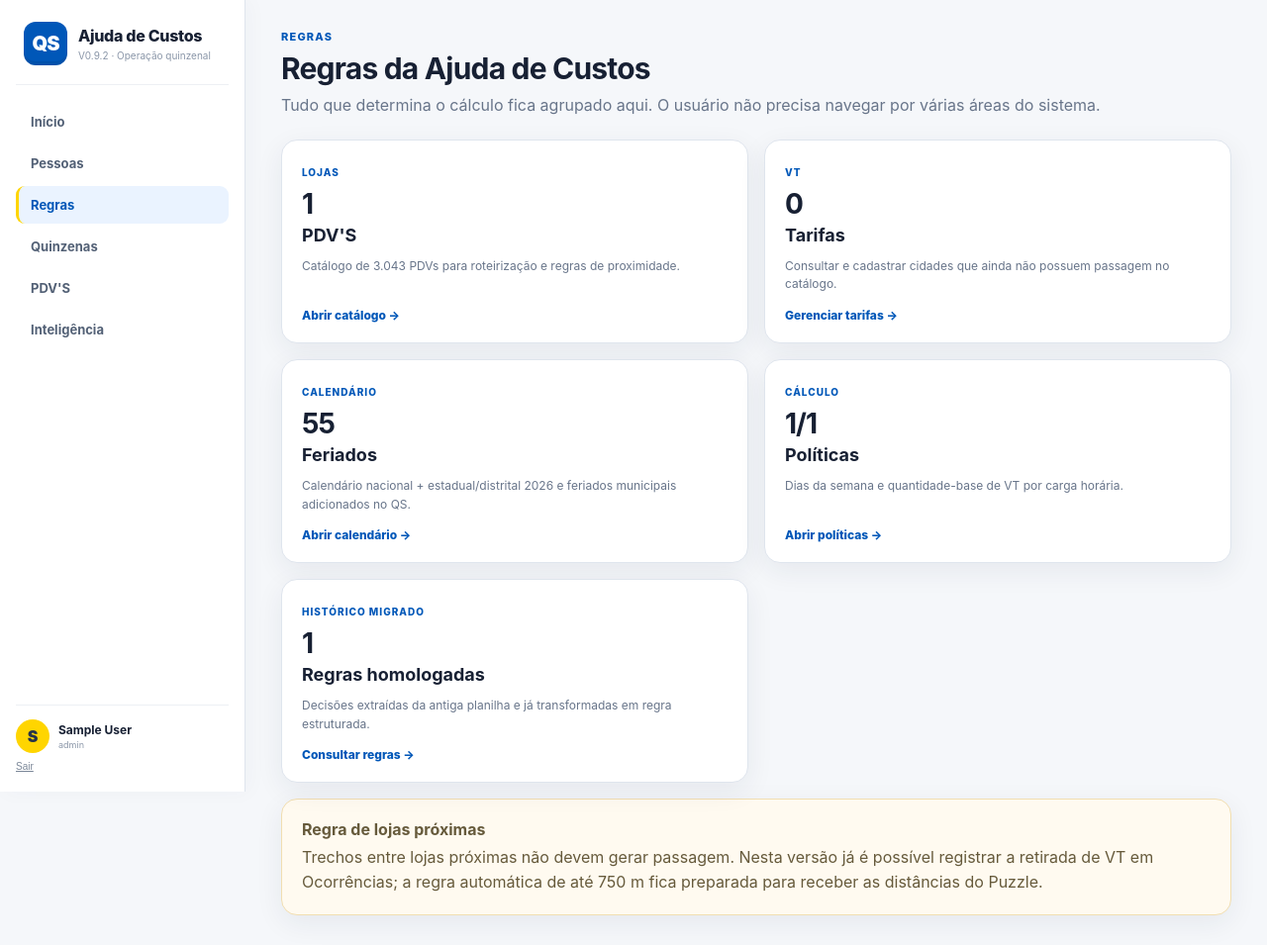
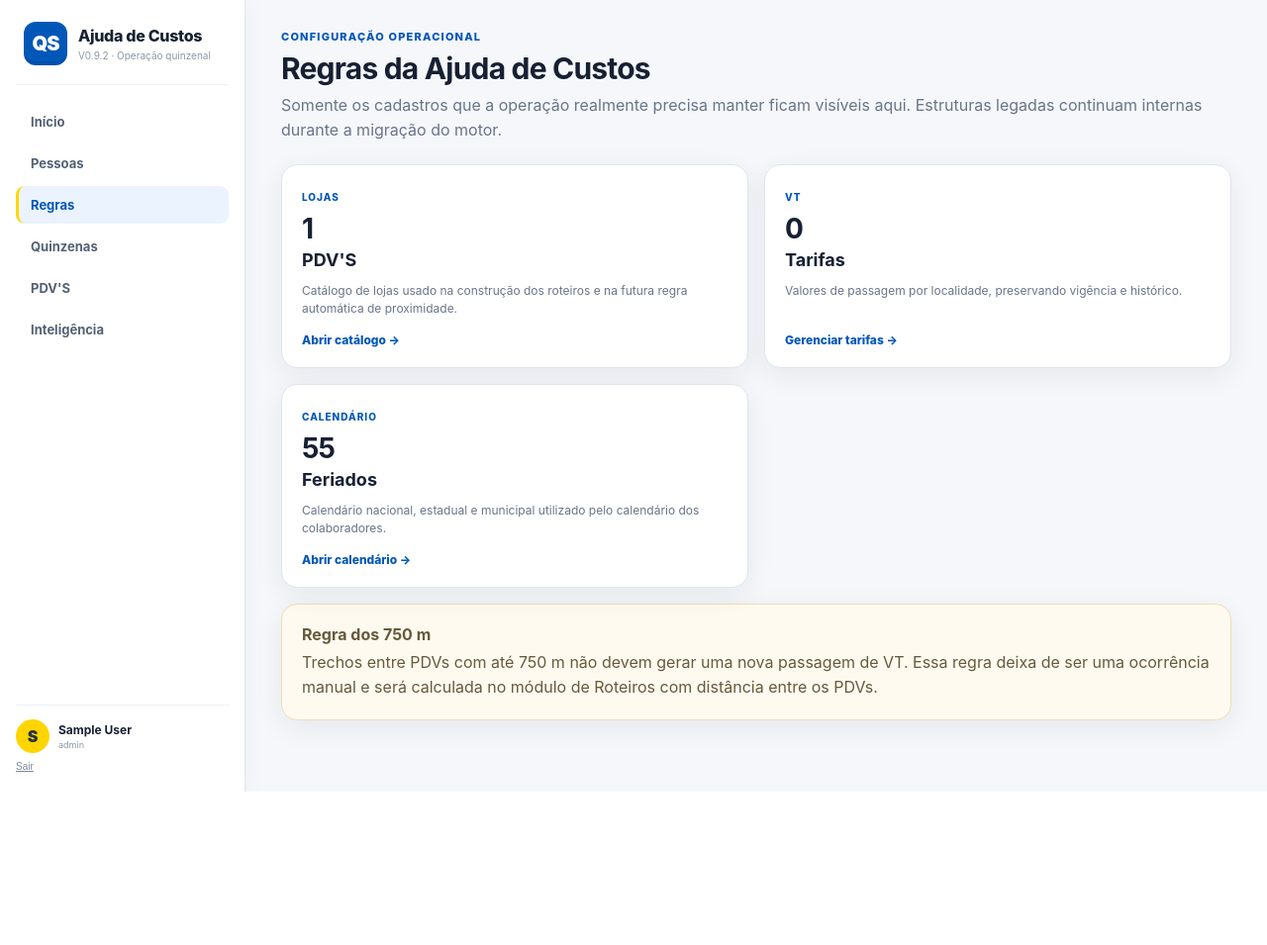
Before and after one commit to anthohhz/qs-ajuda-custos, a FastAPI app: page /regras-operacionais in a window 1280 px wide. Shown: the whole page at 99% size. After the commit the page ends 800 px from the top, so only its background shows below. Run offline with FastAPI, Linux system fonts and the light colour scheme; the visitor is signed in with stand-in values (Sample User, id 1); tables that the repository leaves empty hold one stand-in row (values such as "Sample post").

Commit message:
v0.9.3: remover politicas e regras homologadas da interface

```diff
--- a/app/templates/operational_rules_hub.html
+++ b/app/templates/operational_rules_hub.html
@@ -1,15 +1,10 @@
 {% extends "base.html" %}
 {% block content %}
-<div class="page-head">
-  <div><p class="eyebrow">REGRAS</p><h1>Regras da Ajuda de Custos</h1><p class="muted">Tudo que determina o cálculo fica agrupado aqui. O usuário não precisa navegar por várias áreas do sistema.</p></div>
-  {% if pending %}<a class="btn secondary" href="/homologacoes?status=pending">{{ pending }} pendência(s) histórica(s)</a>{% endif %}
+<div class="page-head"><div><p class="eyebrow">CONFIGURAÇÃO OPERACIONAL</p><h1>Regras da Ajuda de Custos</h1><p class="muted">Somente os cadastros que a operação realmente precisa manter ficam visíveis aqui. Estruturas legadas continuam internas durante a migração do motor.</p></div></div>
+<div class="hub-grid rules-hub">
+  <a class="card hub-card" href="/pdvs"><span class="mini-label">LOJAS</span><strong>{{ pdvs }}</strong><h2>PDV'S</h2><p>Catálogo de lojas usado na construção dos roteiros e na futura regra automática de proximidade.</p><span class="hub-action">Abrir catálogo →</span></a>
+  <a class="card hub-card" href="/tarifas"><span class="mini-label">VT</span><strong>{{ tariffs }}</strong><h2>Tarifas</h2><p>Valores de passagem por localidade, preservando vigência e histórico.</p><span class="hub-action">Gerenciar tarifas →</span></a>
+  <a class="card hub-card" href="/feriados"><span class="mini-label">CALENDÁRIO</span><strong>{{ holidays }}</strong><h2>Feriados</h2><p>Calendário nacional, estadual e municipal utilizado pelo calendário dos colaboradores.</p><span class="hub-action">Abrir calendário →</span></a>
 </div>
-<div class="hub-grid rules-hub">
-  <a class="card hub-card" href="/pdvs"><span class="mini-label">LOJAS</span><strong>{{ pdvs }}</strong><h2>PDV'S</h2><p>Catálogo de 3.043 PDVs para roteirização e regras de proximidade.</p><span class="hub-action">Abrir catálogo →</span></a>
-  <a class="card hub-card" href="/tarifas"><span class="mini-label">VT</span><strong>{{ tariffs }}</strong><h2>Tarifas</h2><p>Consultar e cadastrar cidades que ainda não possuem passagem no catálogo.</p><span class="hub-action">Gerenciar tarifas →</span></a>
-  <a class="card hub-card" href="/feriados"><span class="mini-label">CALENDÁRIO</span><strong>{{ holidays }}</strong><h2>Feriados</h2><p>Calendário nacional + estadual/distrital 2026 e feriados municipais adicionados no QS.</p><span class="hub-action">Abrir calendário →</span></a>
-  <a class="card hub-card" href="/politicas"><span class="mini-label">CÁLCULO</span><strong>{{ policies_approved }}/{{ policies }}</strong><h2>Políticas</h2><p>Dias da semana e quantidade-base de VT por carga horária.</p><span class="hub-action">Abrir políticas →</span></a>
-  <a class="card hub-card" href="/regras"><span class="mini-label">HISTÓRICO MIGRADO</span><strong>{{ homologated }}</strong><h2>Regras homologadas</h2><p>Decisões extraídas da antiga planilha e já transformadas em regra estruturada.</p><span class="hub-action">Consultar regras →</span></a>
-</div>
-<div class="card section info-card"><strong>Regra de lojas próximas</strong><p>Trechos entre lojas próximas não devem gerar passagem. Nesta versão já é possível registrar a retirada de VT em Ocorrências; a regra automática de até 750 m fica preparada para receber as distâncias do Puzzle.</p></div>
+<div class="card section info-card"><strong>Regra dos 750 m</strong><p>Trechos entre PDVs com até 750 m não devem gerar uma nova passagem de VT. Essa regra deixa de ser uma ocorrência manual e será calculada no módulo de Roteiros com distância entre os PDVs.</p></div>
 {% endblock %}
```
